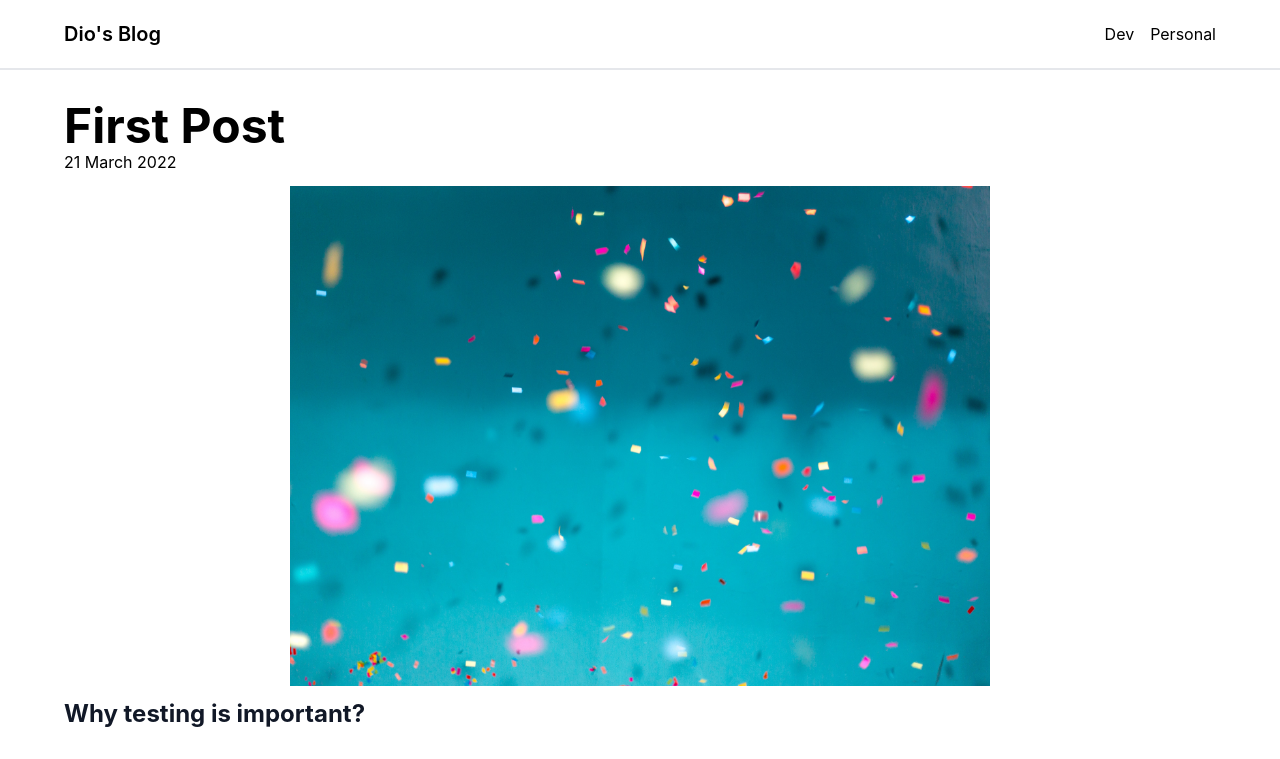
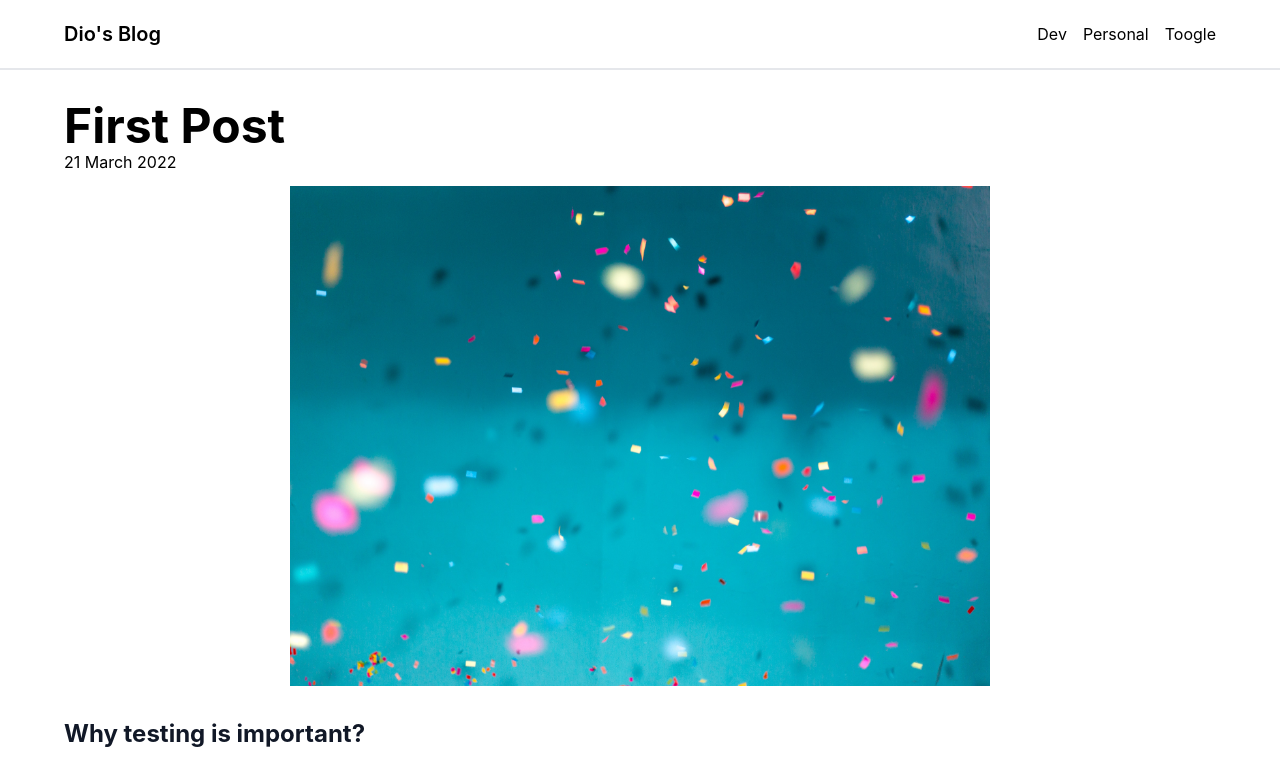
Before and after one commit to DioSyahrizal/blog-dio, a Next.js app: page /blog/first-post in a window 1280 px wide. Shown: the top 759 px of the page. Built offline with nearby package versions, Linux system fonts and the light colour scheme; a web font is replaced by a local one.

Commit message:
feat: add mode theme

```diff
--- a/package.json
+++ b/package.json
@@ -12,6 +12,7 @@
     "gray-matter": "^4.0.3",
     "marked": "^4.0.12",
     "next": "12.1.0",
+    "next-themes": "^0.1.1",
     "react": "17.0.2",
     "react-dom": "17.0.2",
     "react-markdown": "^8.0.1",
--- a/src/components/Header.tsx
+++ b/src/components/Header.tsx
@@ -1,9 +1,11 @@
+import { useTheme } from "next-themes";
 import Link from "next/link";
 import React, { FC } from "react";
 
 const Header: FC = () => {
+  const { theme, setTheme } = useTheme();
   return (
-    <header className="border-b-2 border-gray-200">
+    <header className="border-b-2 dark:border-gray-700 border-gray-200">
       <div className="mx-auto max-w-6xl py-5 flex content-center justify-center items-center">
         <div className="flex-auto">
           <Link href="/" passHref>
@@ -15,10 +17,16 @@ const Header: FC = () => {
             <span>Dev</span>
           </Link>
         </div>
-        <div className="hover:text-gray-500 cursor-pointer">
+        <div className="hover:text-gray-500 cursor-pointer mr-4">
           <Link href="/personal" passHref>
             <span>Personal</span>
           </Link>
+        </div>
+        <div
+          className="cursor-pointer"
+          onClick={() => setTheme(theme === "dark" ? "light" : "dark")}
+        >
+          Toogle
         </div>
       </div>
     </header>
--- a/src/pages/_app.tsx
+++ b/src/pages/_app.tsx
@@ -1,8 +1,13 @@
 import "../styles/globals.css";
 import type { AppProps } from "next/app";
+import { ThemeProvider } from "next-themes";
 
 function MyApp({ Component, pageProps }: AppProps) {
-  return <Component {...pageProps} />;
+  return (
+    <ThemeProvider attribute="class">
+      <Component {...pageProps} />
+    </ThemeProvider>
+  );
 }
 
 export default MyApp;
--- a/src/pages/_document.tsx
+++ b/src/pages/_document.tsx
@@ -12,7 +12,7 @@ class MyDocument extends Document {
             rel="stylesheet"
           />
         </Head>
-        <body>
+        <body className="dark:bg-gray-900">
           <Main />
           <NextScript />
         </body>
--- a/src/pages/blog/[slug].tsx
+++ b/src/pages/blog/[slug].tsx
@@ -35,7 +35,7 @@ const PostPage: NextPage<Props> = ({ formatter, content }) => {
             />
           </div>
 
-          <div className="prose mt-3">
+          <div className="prose dark:prose-invert mt-8">
             <ReactMarkdown components={CodeBlock}>{content}</ReactMarkdown>
           </div>
         </div>
--- a/tailwind.config.js
+++ b/tailwind.config.js
@@ -1,4 +1,5 @@
 module.exports = {
+  darkMode: "class",
   content: [
     "./src/pages/**/*.{js,ts,jsx,tsx}",
     "./src/components/**/*.{js,ts,jsx,tsx}",
```
Also changed, not shown: 1 other file (tests, documents, lock files or other folders).
